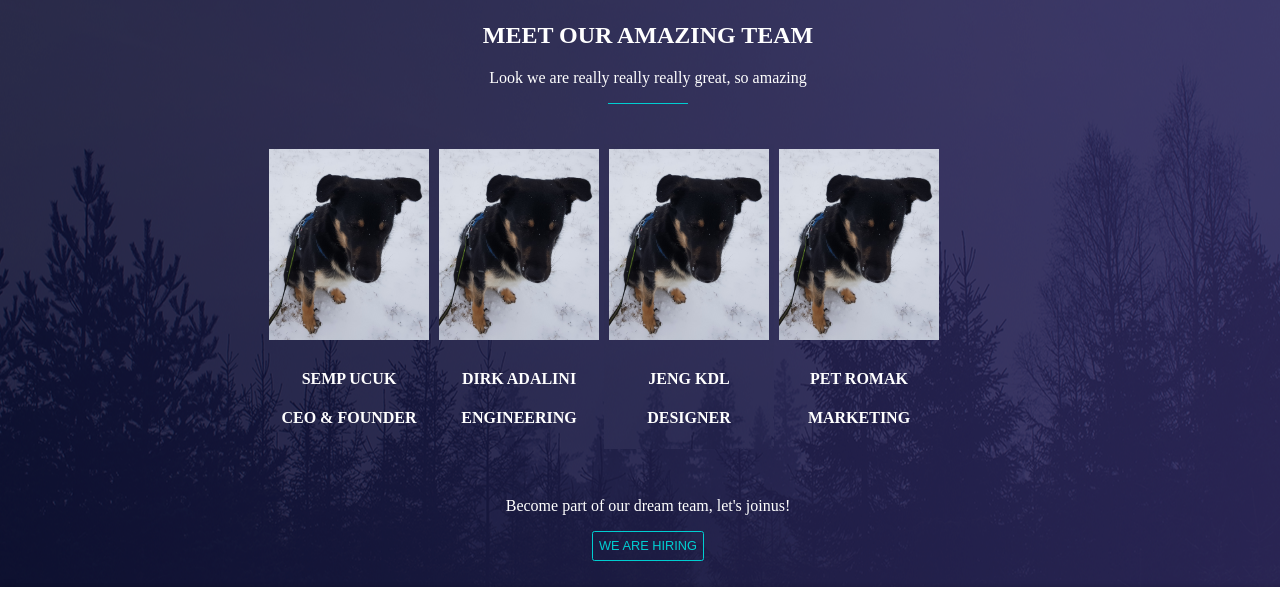
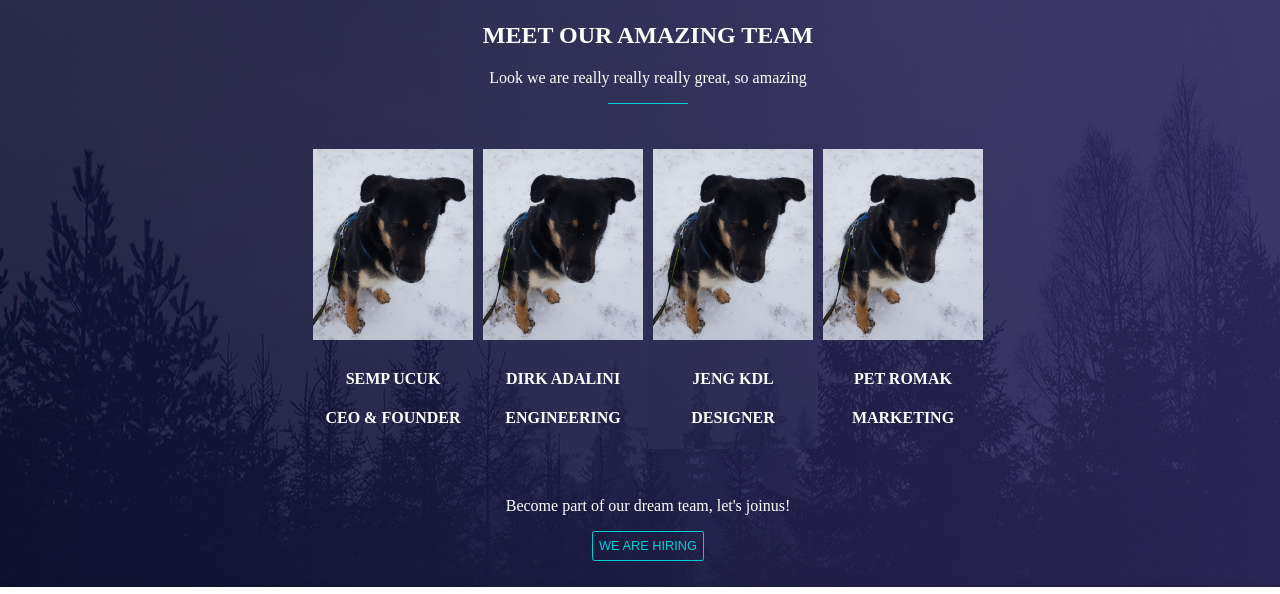
Before and after one commit to rb-wbscoding/boucher-project1, a website: page index.html in a window 1280 px wide. Shown: the part 1720-2314 px from the top of the page. Drawn offline with Linux system fonts and the light colour scheme.

Commit message:
centering pictures

```diff
--- a/style.css
+++ b/style.css
@@ -297,6 +297,8 @@ li {
   grid-area: eb;
   display: flex;
   flex-direction: row;
+  align-content: center;
+  justify-content: center;
 }
 
 .ec {
```
